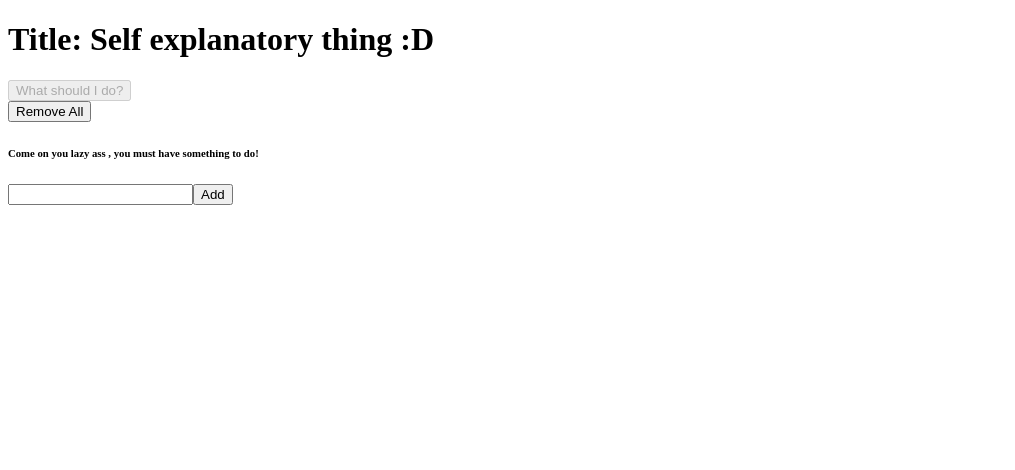
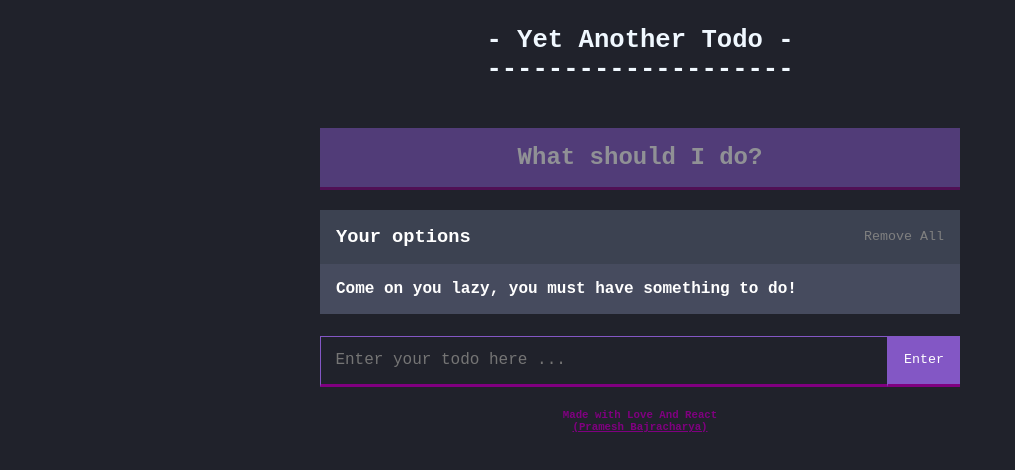
Before and after one commit to prameshbajra/YAT-Yet-Another-Todo, a React (Create React App) app: page / in a window 1280 px wide. Shown: the top 470 px of the page, without its empty margins (0-1015 px from the left). Built offline with nearby package versions, Linux system fonts and the light colour scheme.

Commit message:
Styling done ...

```diff
--- a/src/css/index.css
+++ b/src/css/index.css
@@ -0,0 +1,125 @@
+* {
+    font-family: Operator Mono Lig, Courier New, Courier, monospace;
+    background: #20222b;
+    color: purple;
+    margin: 0;
+    padding: 0;
+}
+
+.header {
+    color: white;
+    margin-bottom: 1.2rem;
+    padding: 1.6rem 0;
+}
+
+.header h1 {
+    color: aliceblue;
+    font-size: 1.6rem;
+    text-align: center;
+}
+
+
+/* For buttons */
+
+button {
+    cursor: pointer;
+}
+
+button:disabled {
+    cursor: default;
+}
+
+.big-button-action {
+    background: #8357c5;
+    border: none;
+    border-bottom: 0.2rem solid purple;
+    color: white;
+    font-weight: bold;
+    font-size: 1.5rem;
+    margin-left: 25%;
+    margin-bottom: 1.2rem;
+    padding: 1rem;
+    width: 50%;
+}
+
+.big-button-action:disabled {
+    opacity: 0.5;
+}
+
+.big-button-remove {
+    background: #8357c5;
+    border: none;
+    border-bottom: 0.2rem solid purple;
+    color: purple;
+    font-weight: bold;
+    font-size: 1.5rem;
+    margin-left: 25%;
+    margin-bottom: 1.2rem;
+    padding: 1rem;
+    width: 50%;
+}
+
+.button-remove {
+    background: none;
+    border: none;
+    color: gray;
+}
+
+.button-ok {
+    background: #8357c5;
+    border: none;
+    border-bottom: 0.2rem solid purple;
+    color: white;
+    font-weight: 500;
+    padding: 1rem;
+}
+
+
+/* For the options part = widget header */
+
+.widget-header {
+    background: #3c4251;
+    color: white;
+    display: flex;
+    justify-content: space-between;
+    margin: 0 auto;
+    padding: 1rem;
+    width: 47.5%;
+}
+
+.widget-header h3 {
+    background: #3c4251;
+    color: white;
+}
+
+.widget-body,
+.widget-message {
+    background: #464b5e;
+    color: white;
+    display: flex;
+    justify-content: space-between;
+    margin: 0 auto;
+    padding: 1rem;
+    width: 47.5%;
+}
+
+.widget-form {
+    display: flex;
+    justify-content: space-between;
+    margin: 1.4rem auto;
+    width: 50%;
+}
+
+.widget-input {
+    border: 1px solid #8357c5;
+    border-bottom: 0.2rem solid purple;
+    color: white;
+    font-size: 1rem;
+    padding: 0.9rem;
+    width: 100%;
+}
+
+.small-footer {
+    text-align: center;
+    margin: 0 auto;
+}
--- a/src/js/Actions.js
+++ b/src/js/Actions.js
@@ -2,7 +2,11 @@ import React from 'react';
 
 const Actions = props => (
     <div>
-        <button onClick={props.handlePick} disabled={!props.hasOption}>
+        <button
+          className="big-button-action"
+          onClick={props.handlePick}
+          disabled={!props.hasOption}
+        >
             What should I do?
         </button>
     </div>
--- a/src/js/AddOptions.js
+++ b/src/js/AddOptions.js
@@ -20,11 +20,13 @@ class AddOptions extends Component {
     render() {
         return (
             <div>
-                {this.state.error && <p>{this.state.error}</p>}
-                <form onSubmit={this.formHandler}>
-                    <input type="text" name="option" />
-                    <button type="submit">Add</button>
+                {this.state.error && <p className="widget-message">{this.state.error}</p>}
+                <form className="widget-form" onSubmit={this.formHandler}>
+                    <input className="widget-input" type="text" name="option" placeholder="Enter your todo here ..." />
+                    <button className="button-ok" type="submit">Enter</button>
                 </form>
+                <h6 className="small-footer">Made with Love And React </h6>
+                <h6 className="small-footer"><a href="www.bajracharya.me" target="_blank">(Pramesh Bajracharya)</a></h6>
             </div>
         );
     }
--- a/src/js/App.js
+++ b/src/js/App.js
@@ -58,7 +58,7 @@ class App extends Component {
     }
     render() {
         return (
-            <div>
+            <div className="container">
                 <Header />
                 <Actions
                   hasOption={this.state.options.length > 0}
--- a/src/js/Header.js
+++ b/src/js/Header.js
@@ -1,8 +1,9 @@
 import React from 'react';
 
 const Header = () => (
-    <div>
-        <h1>Title: Self explanatory thing :D</h1>
+    <div className="header">
+        <h1>- Yet Another Todo -</h1>
+        <h1>--------------------</h1>
     </div>
 );
 
--- a/src/js/Option.js
+++ b/src/js/Option.js
@@ -1,11 +1,13 @@
 import React from 'react';
 
 const Option = props => (
-    <div>
+    <div className="widget-body">
         {props.optionText}
-        <button onClick={() => {
-            props.handleDeleteOption(props.optionText);
-        }}
+        <button
+          className="button-remove"
+          onClick={() => {
+                props.handleDeleteOption(props.optionText);
+            }}
         >
             Remove
         </button>
--- a/src/js/OptionModal.js
+++ b/src/js/OptionModal.js
@@ -9,7 +9,11 @@ const OptionModal = props => (
     >
         <h3>Here you go.</h3>
         {props.selectedOption && <p>{props.selectedOption}</p>}
-        <button onClick={props.handleSelectedOption}>OK, Thanks!</button>
+        <button
+          className="button-done"
+          onClick={props.handleSelectedOption}
+        >OK, Thanks!
+        </button>
     </Modal >
 );
 
--- a/src/js/Options.js
+++ b/src/js/Options.js
@@ -4,8 +4,16 @@ import Option from './Option';
 
 const Options = props => (
     <div>
-        <button onClick={props.handleDeleteOptions}>Remove All</button>
-        {props.options.length === 0 && <h6 > Come on you lazy ass , you must have something to do!</h6>}
+        <div className="widget-header">
+            <h3>Your options</h3>
+            <button
+              className="button-remove"
+              onClick={props.handleDeleteOptions}
+            >Remove All
+            </button>
+        </div>
+        {props.options.length === 0 &&
+            <h4 className="widget-message">Come on you lazy, you must have something to do!</h4>}
         {
             props.options.map(option => (
                 <Option
```
Also changed, not shown: src/css/App.css (deleted).
